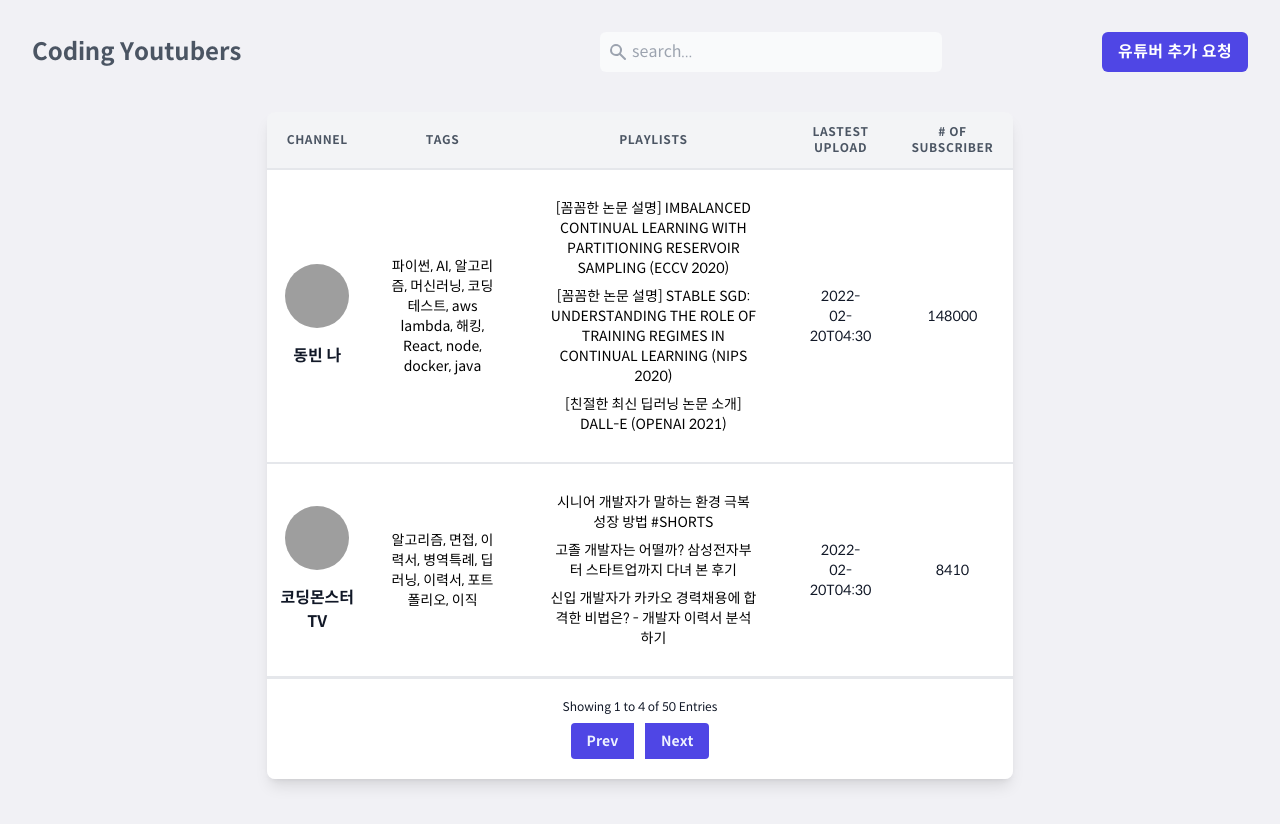
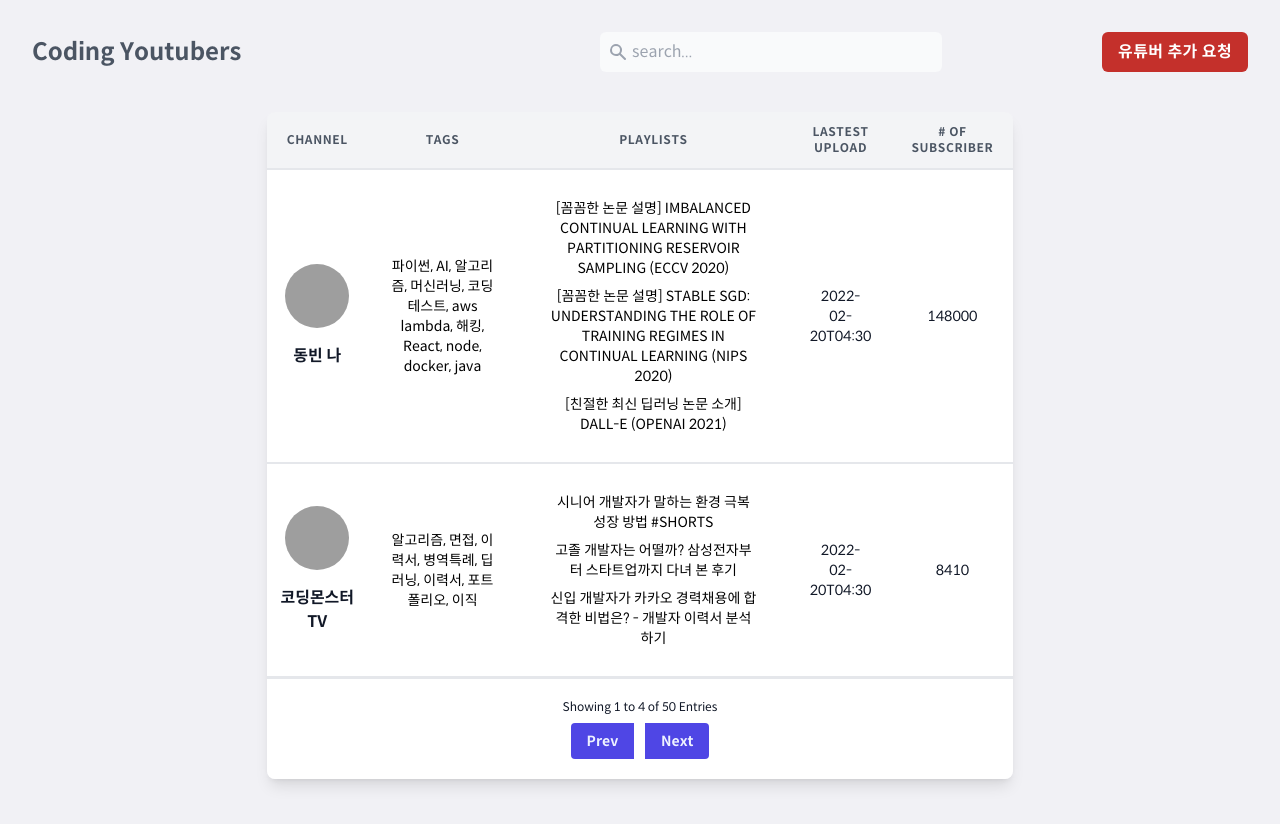
Before and after one commit to jaeykweon/coding-youtubers-front, a React (Create React App) app: page / in a window 1280 px wide. Shown: the top 824 px of the page. Built offline with nearby package versions, Linux system fonts and the light colour scheme; grey boxes are pictures that could not be loaded.

Commit message:
design: 색상 변경

```diff
--- a/src/index.css
+++ b/src/index.css
@@ -67,10 +67,10 @@ a {
   color: #000;
 }
 a:hover {
-  color: #4dd0e1;
+  color: #0078FF;
 }
 a:focus, a:active {
-  color: #00bcd4;
+  color: #0078FF;
 }
 
 a::before {
@@ -80,7 +80,7 @@ a::before {
   top: 100%;
   height: 3px;
   width: 100%;
-  background-color: #00bcd4;
+  background-color: #0078FF;
   -webkit-transform-origin: center top;
           transform-origin: center top;
   -webkit-transform: scale(0, 1);
--- a/src/pages/board.js
+++ b/src/pages/board.js
@@ -1,6 +1,10 @@
 import React, { useState, useEffect } from 'react';
 import ReactTooltip from "react-tooltip";
 import boardData from '../assets/test_data/board_data.js';
+
+const youtubeRed = {
+    background:"#c4302b"
+};
 
 function Board(){
 
@@ -31,7 +35,8 @@ function Board(){
                     </div>
                     <div className="lg:ml-40 ml-10 space-x-8">
                         <button
-                            className="bg-indigo-600 px-4 py-2 rounded-md text-white font-semibold tracking-wide cursor-pointer"
+                            className="px-4 py-2 rounded-md text-white font-semibold tracking-wide cursor-pointer"
+                            style={youtubeRed}
                             onClick={() => {
                                 window.open("https://github.com/jaeykweon/coding-youtubers-front", "_blank", "noopener");
                               }}
```
